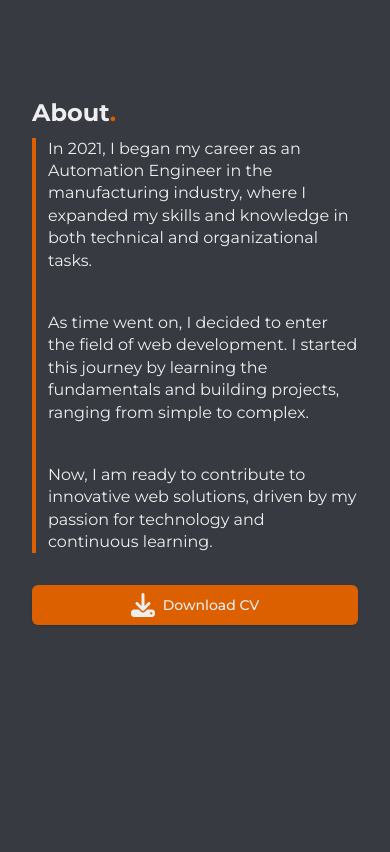
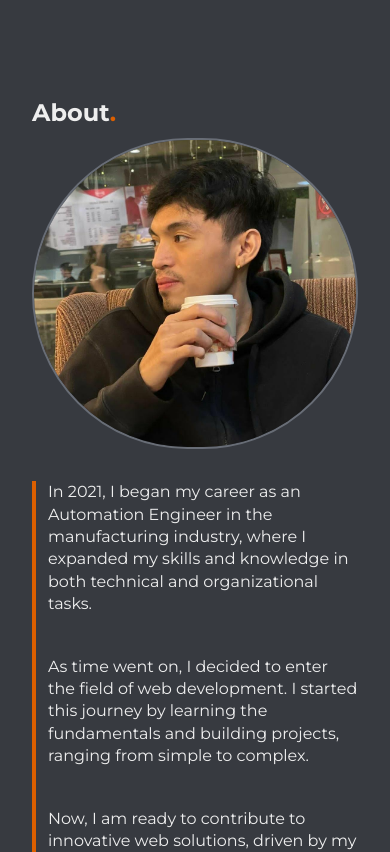
Before and after one commit to gelotuason/ferangelo-tuason, a Next.js app: page / in a window 390 px wide. Shown: the part 800-1652 px from the top of the page. Built offline with nearby package versions, Linux system fonts and the light colour scheme.

Commit message:
change display

```diff
--- a/src/app/ui/home/about/about-section.tsx
+++ b/src/app/ui/home/about/about-section.tsx
@@ -7,11 +7,11 @@ export default function AboutSection() {
         <section id="about" className="container h-max mb-28">
             <h2 className="font-bold">About<span className="text-accent">.</span></h2>
             <div className="grid grid-cols-1 md:grid-cols-2 gap-8 mt-2">
-                <div className="cols-span-1 mx-auto grid place-content-between justify-between gap-2">
+                <div className="cols-span-1 order-2 md:order-1 mx-auto grid place-content-between justify-between gap-2">
                     <MyStory />
                     <DownloadCvLink />
                 </div>
-                <div className="hidden md:block cols-span-1 mx-auto">
+                <div className="cols-span-1 order-1 md:order-2 mx-auto">
                     <Image
                         src='/my-photo.jpg'
                         width={400}
```
